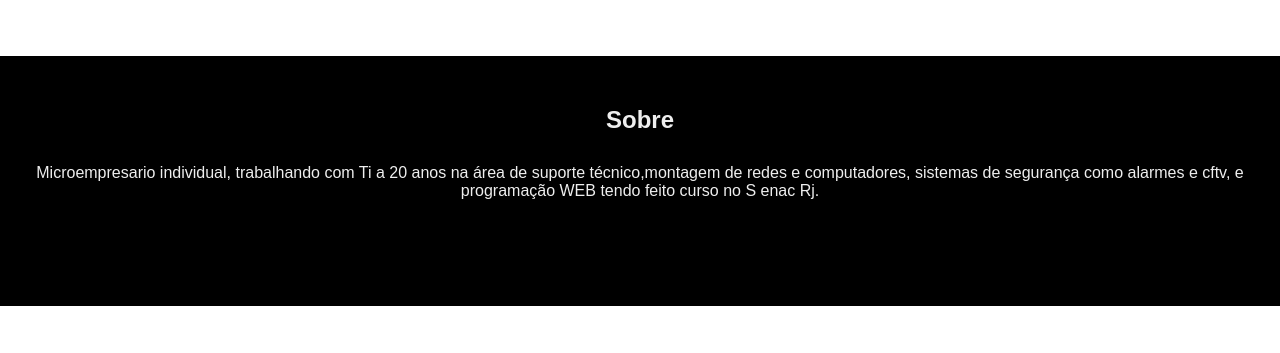
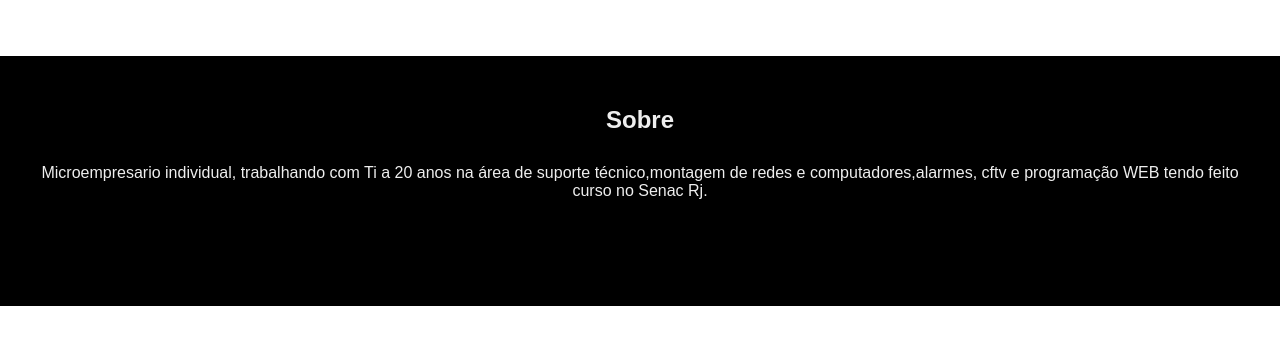
Before and after one commit to lthurler/curriculo, a plain HTML site: page index.html in a window 1280 px wide. Shown: the part 1000-1353 px from the top of the page. Drawn offline with Linux system fonts and the light colour scheme.

Commit message:
alteração no sobre

```diff
--- a/index.html
+++ b/index.html
@@ -162,8 +162,7 @@
 
     <section id="sobre">
         <h2>Sobre</h2>
-        <p>Microempresario individual, trabalhando com Ti a 20 anos na área de suporte técnico,montagem de redes e computadores, sistemas de segurança como alarmes e cftv, e programação WEB tendo feito curso no S
-        enac Rj.</p>
+        <p>Microempresario individual, trabalhando com Ti a 20 anos na área de suporte técnico,montagem de redes e computadores,alarmes, cftv e programação WEB tendo feito curso no Senac Rj.</p>
 
 
 
```
